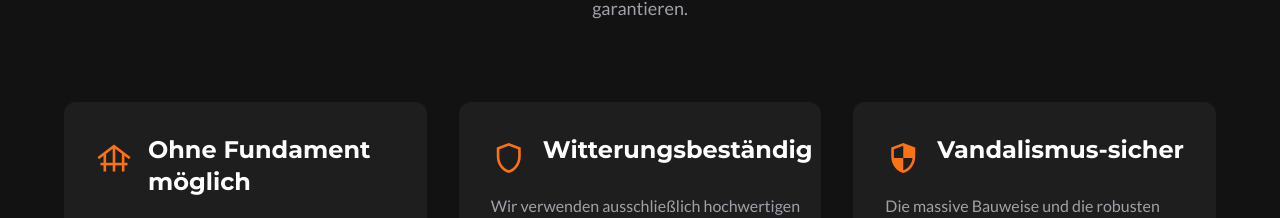
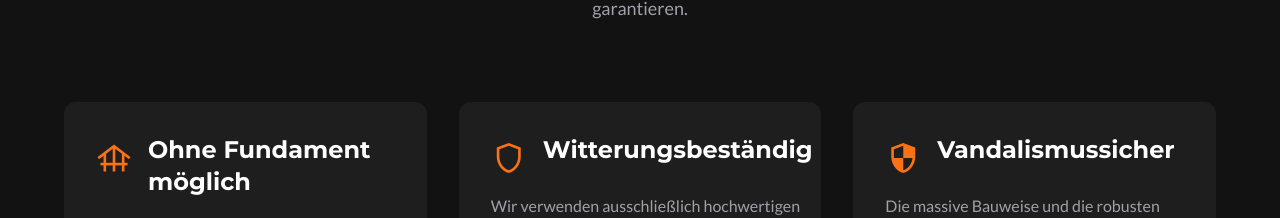
Before and after one commit to jknaf/aplus, a React (Vite) app: page /#/ in a window 1280 px wide. Shown: the part 2239-2457 px from the top of the page. Built offline with nearby package versions, Linux system fonts and the light colour scheme.

Commit message:
fix: Correct typo in "Vandalismus-sicher" heading
Corrects a hyphenated typo in the German heading for "vandalism-resistant" to "Vandalismussicher" on the homepage.

```diff
--- a/pages/HomePage.tsx
+++ b/pages/HomePage.tsx
@@ -144,7 +144,7 @@ const HomePage: React.FC = () => {
             <div className="bg-brand-surface rounded-xl p-8 grid grid-rows-[auto_1fr] h-full">
                <div className="flex items-start gap-4">
                   <span className="material-symbols-outlined text-4xl text-brand-orange flex-shrink-0 mt-1">security</span>
-                  <h3 className="text-2xl font-bold font-heading text-brand-heading">Vandalismus-sicher</h3>
+                  <h3 className="text-2xl font-bold font-heading text-brand-heading">Vandalismussicher</h3>
                 </div>
                <p className="mt-4 text-brand-muted">Die massive Bauweise und die robusten Materialien machen unsere Produkte extrem widerstandsfähig gegen Vandalismus, Feuer und Verrottung.</p>
             </div>
```
